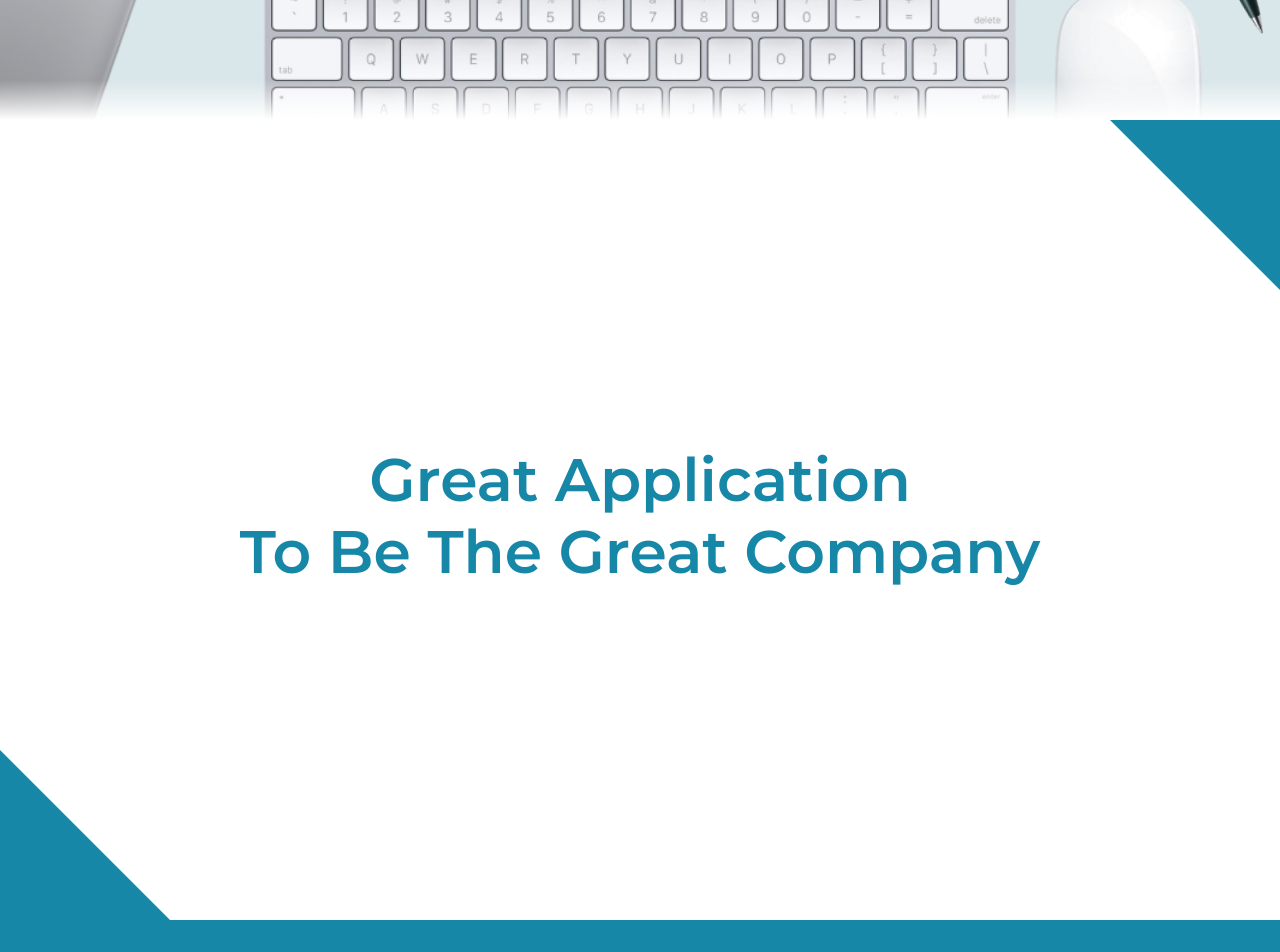
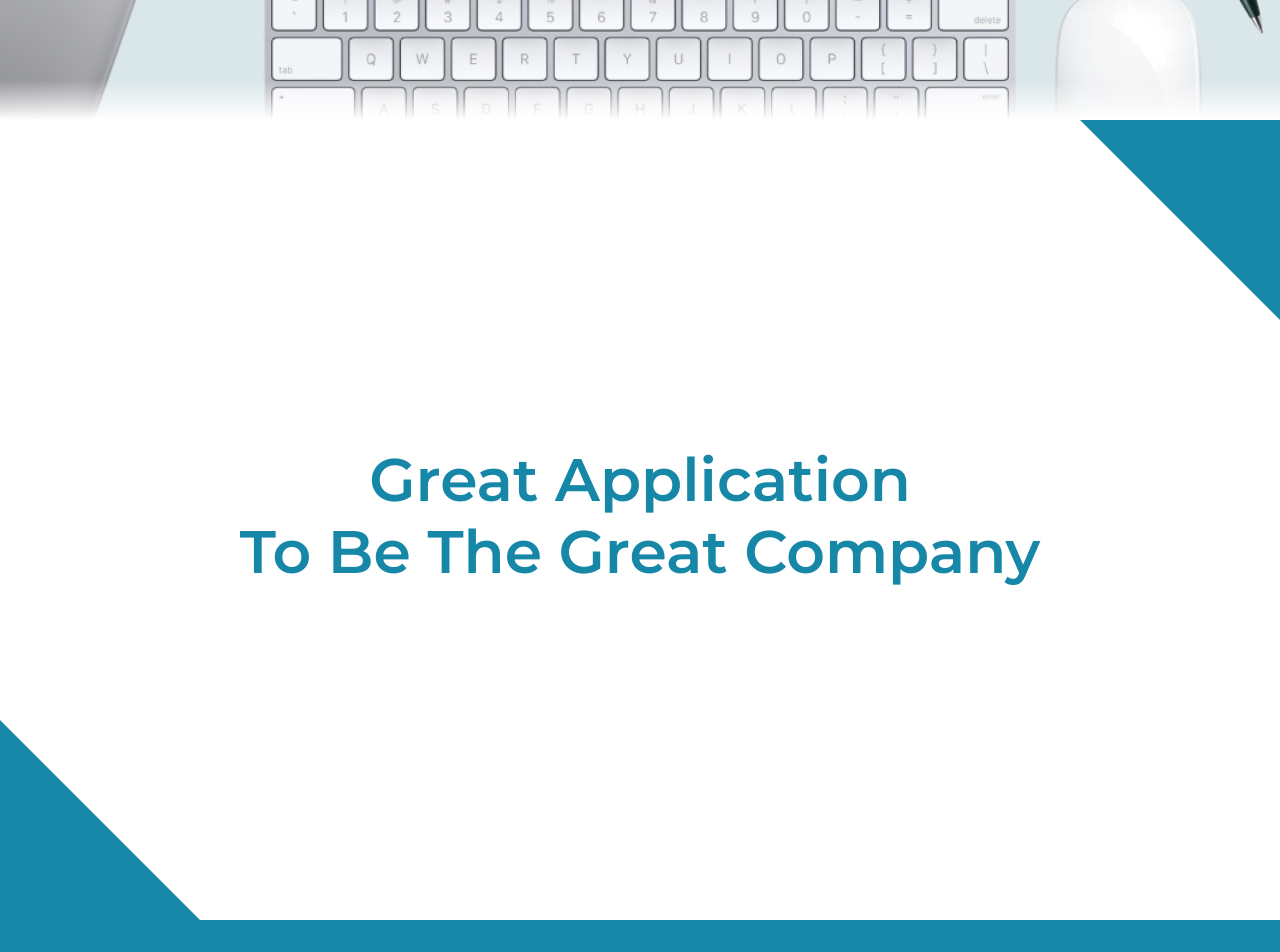
Before and after one commit to GhozyMHM/GloryDev-TeamPortfolio, a Vue app: page /#/ in a window 1280 px wide. Shown: the part 680-1632 px from the top of the page. Built offline with nearby package versions, Linux system fonts and the light colour scheme.

Commit message:
Update Triangle Size, etc

```diff
--- a/src/assets/home-style.css
+++ b/src/assets/home-style.css
@@ -26,8 +26,8 @@
     bottom: 0;
     left: 0;
     width: 70px;
-    border-bottom: 170px solid #1687A7;
-    border-right: 170px solid transparent;
+    border-bottom: 200px solid #1687A7;
+    border-right: 200px solid transparent;
 }
 
 .top-tri {
@@ -35,13 +35,13 @@
     top: 0;
     right: 0;
     width: 70px;
-    border-top: 170px solid #1687A7;
-    border-left: 170px solid transparent;
+    border-top: 200px solid #1687A7;
+    border-left: 200px solid transparent;
 }
 
 .p-container-2 {
     background-color: #1687A7;
-    min-height: 100%;
+    height: 100%;
 }
 
 .p-container-2 h1 {
```
